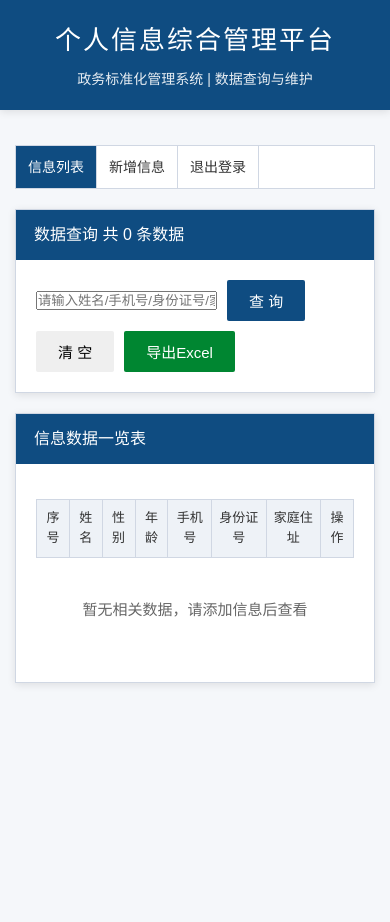
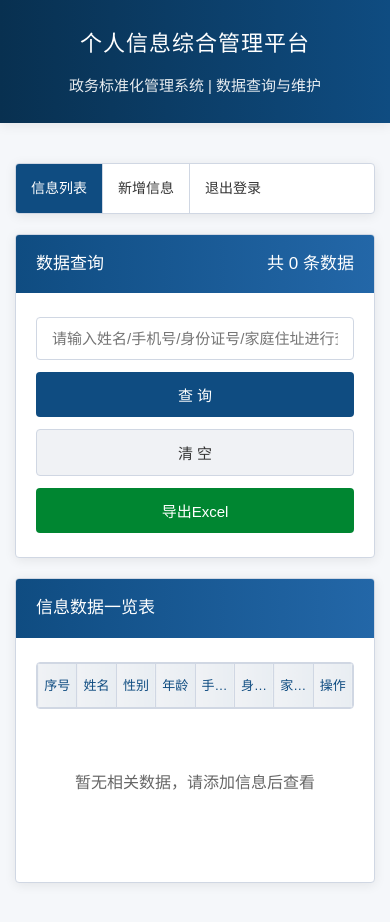
Before and after one commit to a123su/XINJHT, a plain HTML site: page index.html in a window 390 px wide. Before the commit the page ends 844 px from the top, so only its background shows below. Drawn offline with Linux system fonts and the light colour scheme; sample sign-in values are in the browser's storage.

Commit message:
更新 style.css

```diff
--- a/style.css
+++ b/style.css
@@ -9,64 +9,78 @@
 :root {
     --gov-main: #0F4C81;      /* 政务主深蓝 */
     --gov-light: #2367a8;
+    --gov-dark: #083050;
     --gov-gray: #666666;
+    --gov-light-gray: #f0f2f5;
     --gov-border: #d0d7e3;
     --gov-bg: #f5f7fa;
     --gov-white: #ffffff;
     --gov-red: #d93025;
     --gov-green: #008631;
-    --shadow: 0 2px 8px rgba(0,0,0,0.1);
+    --shadow: 0 2px 12px rgba(0,0,0,0.08);
+    --radius: 4px;
 }
 
 body {
     background-color: var(--gov-bg);
     color: #333;
-    line-height: 1.6;
+    line-height: 1.8;
+    font-size: 15px;
 }
 
 .container {
-    max-width: 1200px;
+    max-width: 1400px;
     margin: 0 auto;
-    padding: 15px;
+    padding: 20px 15px;
 }
 
-/* 头部标题栏 */
+/* 头部标题栏 优化 */
 .top-header {
-    background-color: var(--gov-main);
+    background: linear-gradient(90deg, var(--gov-dark), var(--gov-main));
     color: var(--gov-white);
-    padding: 20px 0;
+    padding: 24px 0;
     text-align: center;
     box-shadow: var(--shadow);
     margin-bottom: 20px;
 }
 
 .top-header h1 {
-    font-size: 26px;
-    font-weight: normal;
-    letter-spacing: 2px;
+    font-size: 28px;
+    font-weight: 500;
+    letter-spacing: 3px;
+    margin-bottom: 8px;
 }
 
 .top-header p {
-    font-size: 14px;
+    font-size: 15px;
     opacity: 0.9;
-    margin-top: 6px;
+    font-weight: 300;
 }
 
-/* 导航栏 */
+/* 导航栏 优化 */
 .nav-bar {
     background: var(--gov-white);
     border: 1px solid var(--gov-border);
     margin-bottom: 20px;
     display: flex;
+    border-radius: var(--radius);
+    overflow: hidden;
+    box-shadow: var(--shadow);
 }
 
 .nav-bar a {
     display: block;
-    padding: 12px 24px;
+    padding: 14px 28px;
     text-decoration: none;
     color: #333;
     border-right: 1px solid var(--gov-border);
-    transition: 0.2s;
+    transition: all 0.2s ease;
+    font-size: 15px;
+    font-weight: 500;
+}
+
+.nav-bar a:last-child {
+    border-right: none;
 }
 
 .nav-bar a:hover, .nav-bar a.active {
@@ -74,65 +88,91 @@ body {
     color: #fff;
 }
 
-/* 卡片容器 政务面板 */
+/* 卡片容器 政务面板 优化 */
 .gov-card {
     background: var(--gov-white);
     border: 1px solid var(--gov-border);
     margin-bottom: 20px;
     box-shadow: var(--shadow);
+    border-radius: var(--radius);
+    overflow: hidden;
 }
 
 .card-title {
-    background-color: var(--gov-main);
+    background: linear-gradient(90deg, var(--gov-main), var(--gov-light));
     color: #fff;
-    padding: 12px 18px;
-    font-size: 16px;
+    padding: 14px 20px;
+    font-size: 17px;
     font-weight: 500;
+    display: flex;
+    align-items: center;
+    justify-content: space-between;
 }
 
 .card-body {
-    padding: 20px;
+    padding: 24px 20px;
 }
 
-/* 表单通用样式 */
+/* 表单通用样式 优化 */
 .form-group {
-    margin-bottom: 18px;
+    margin-bottom: 20px;
+    display: flex;
+    align-items: center;
+    flex-wrap: wrap;
 }
 
 .form-group label {
     display: inline-block;
-    width: 100px;
+    width: 120px;
     font-size: 15px;
     color: #333;
+    font-weight: 500;
+    flex-shrink: 0;
 }
 
 .form-group input,
+.form-group select,
 .form-group textarea {
-    padding: 10px 12px;
+    padding: 12px 15px;
     border: 1px solid var(--gov-border);
-    border-radius: 2px;
+    border-radius: var(--radius);
     font-size: 15px;
-    width: 280px;
+    width: 320px;
+    transition: all 0.2s ease;
+    background: var(--gov-white);
 }
 
 .form-group input:focus,
+.form-group select:focus,
 .form-group textarea:focus {
     outline: none;
     border-color: var(--gov-main);
+    box-shadow: 0 0 0 3px rgba(15, 76, 129, 0.1);
+}
+
+.form-group textarea {
+    min-height: 100px;
+    resize: vertical;
+    line-height: 1.8;
 }
 
 .red {
     color: var(--gov-red);
 }
 
-/* 按钮样式 政务风 */
+/* 按钮样式 政务风 优化 */
 .btn {
-    padding: 10px 22px;
+    padding: 12px 24px;
     border: none;
-    border-radius: 2px;
+    border-radius: var(--radius);
     font-size: 15px;
     cursor: pointer;
-    transition: 0.2s;
+    transition: all 0.2s ease;
+    font-weight: 500;
+    display: inline-flex;
+    align-items: center;
+    justify-content: center;
+    gap: 6px;
 }
 
 .btn-primary {
@@ -142,6 +182,7 @@ body {
 
 .btn-primary:hover {
     background-color: var(--gov-light);
+    transform: translateY(-1px);
 }
 
 .btn-danger {
@@ -149,52 +190,107 @@ body {
     color: #fff;
 }
 
+.btn-danger:hover {
+    opacity: 0.9;
+    transform: translateY(-1px);
+}
+
 .btn-success {
     background-color: var(--gov-green);
     color: #fff;
 }
 
-/* 查询区域 */
+.btn-success:hover {
+    opacity: 0.9;
+    transform: translateY(-1px);
+}
+
+.btn-default {
+    background-color: var(--gov-light-gray);
+    color: #333;
+    border: 1px solid var(--gov-border);
+}
+
+.btn-default:hover {
+    background-color: var(--gov-border);
+}
+
+/* 查询区域 美化 核心优化 */
 .search-box {
     display: flex;
-    gap: 10px;
+    gap: 12px;
     align-items: center;
     flex-wrap: wrap;
 }
 
-/* 数据列表样式 */
+.search-box input {
+    padding: 12px 15px;
+    border: 1px solid var(--gov-border);
+    border-radius: var(--radius);
+    font-size: 15px;
+    width: 380px;
+    transition: all 0.2s ease;
+}
+
+.search-box input:focus {
+    outline: none;
+    border-color: var(--gov-main);
+    box-shadow: 0 0 0 3px rgba(15, 76, 129, 0.1);
+}
+
+/* 数据列表样式 核心优化 解决竖排问题 */
+.table-wrapper {
+    width: 100%;
+    overflow-x: auto;
+    border-radius: var(--radius);
+    border: 1px solid var(--gov-border);
+}
+
 .data-table {
     width: 100%;
     border-collapse: collapse;
-    margin-top: 15px;
+    table-layout: fixed;
 }
 
 .data-table th,
 .data-table td {
     border: 1px solid var(--gov-border);
-    padding: 12px 10px;
+    padding: 14px 10px;
     text-align: center;
     font-size: 14px;
+    /* 彻底解决文字竖排 */
+    white-space: nowrap;
+    word-break: keep-all;
+    overflow: hidden;
+    text-overflow: ellipsis;
 }
 
 .data-table th {
-    background-color: #eef2f7;
+    background: linear-gradient(90deg, var(--gov-light-gray), #e8edf2);
     font-weight: 500;
+    color: var(--gov-main);
+    position: sticky;
+    top: 0;
+    z-index: 10;
 }
 
 .data-table tr:hover {
     background-color: #f8f9fc;
 }
 
-/* 空数据提示 */
+.data-table tr:nth-child(even) {
+    background-color: #fafbfd;
+}
+
+/* 空数据提示 优化 */
 .empty-text {
     text-align: center;
-    padding: 40px;
+    padding: 60px 20px;
     color: var(--gov-gray);
-    font-size: 15px;
+    font-size: 16px;
 }
 
-/* 登录/注册居中面板 */
+/* 登录/注册居中面板 优化 */
 .login-wrap {
     width: 100%;
     min-height: 100vh;
@@ -203,43 +299,76 @@ body {
     align-items: center;
     justify-content: center;
     background: var(--gov-bg);
+    padding: 20px;
 }
 
 .login-box {
-    width: 420px;
+    width: 480px;
     background: #fff;
     border: 1px solid var(--gov-border);
     box-shadow: var(--shadow);
+    border-radius: var(--radius);
+    overflow: hidden;
 }
 
 .login-tip {
     text-align: center;
-    margin-top: 15px;
-    font-size: 14px;
+    margin-top: 20px;
+    font-size: 15px;
 }
 
 .login-tip a {
     color: var(--gov-main);
     text-decoration: none;
+    font-weight: 500;
 }
 
-/* 响应式 手机适配 */
+.login-tip a:hover {
+    text-decoration: underline;
+}
+
+/* 响应式 手机适配 完美适配 */
 @media (max-width: 768px) {
+    .top-header h1 {
+        font-size: 22px;
+        letter-spacing: 1px;
+    }
+
     .form-group label {
-        width: 80px;
+        width: 100px;
     }
-    .form-group input, .form-group textarea {
-        width: calc(100% - 90px);
+
+    .form-group input,
+    .form-group select,
+    .form-group textarea {
+        width: calc(100% - 110px);
     }
+
     .login-box {
-        width: 92%;
+        width: 100%;
     }
+
     .nav-bar a {
-        padding: 10px 12px;
+        padding: 12px 15px;
         font-size: 14px;
     }
-    .data-table th, .data-table td {
-        padding: 8px 4px;
+
+    .search-box input {
+        width: 100%;
+    }
+
+    .search-box {
+        flex-direction: column;
+        align-items: stretch;
+    }
+
+    .search-box .btn {
+        width: 100%;
+    }
+
+    .data-table th,
+    .data-table td {
+        padding: 10px 6px;
         font-size: 13px;
     }
 }
```
